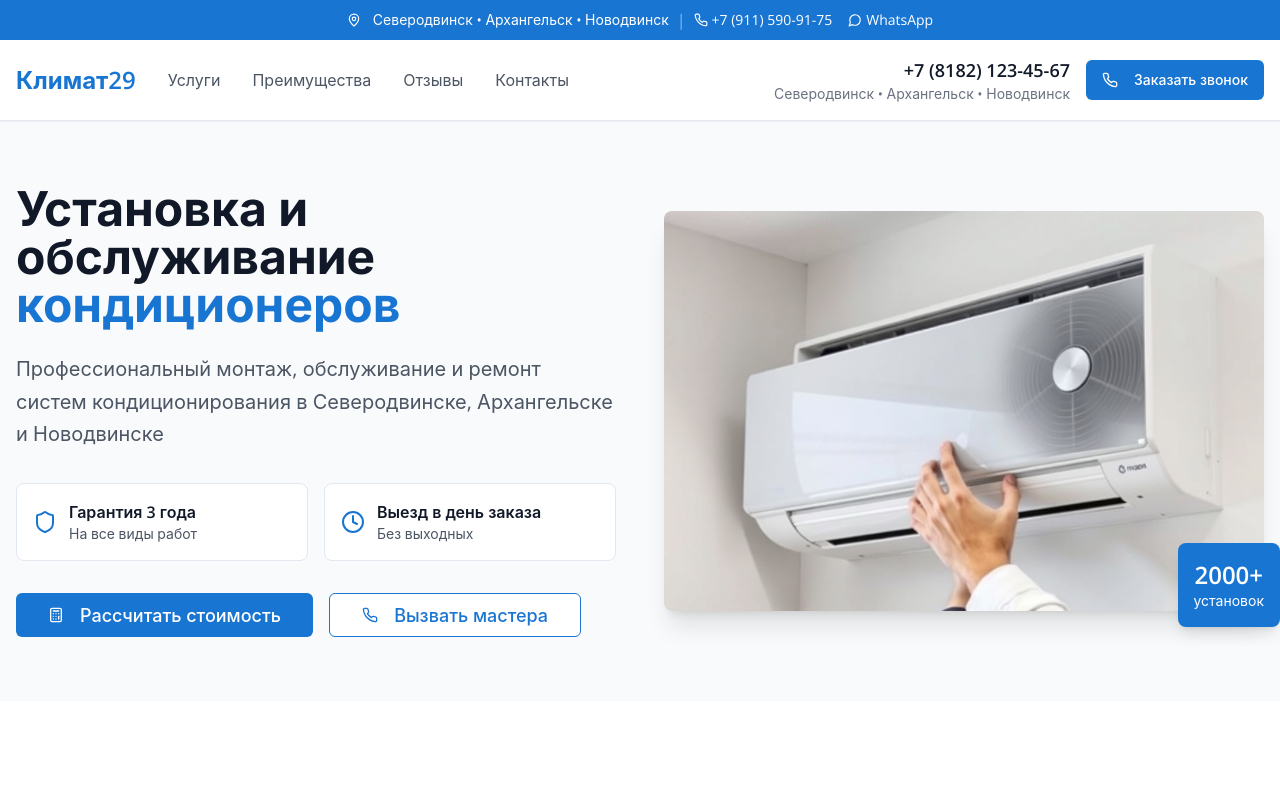
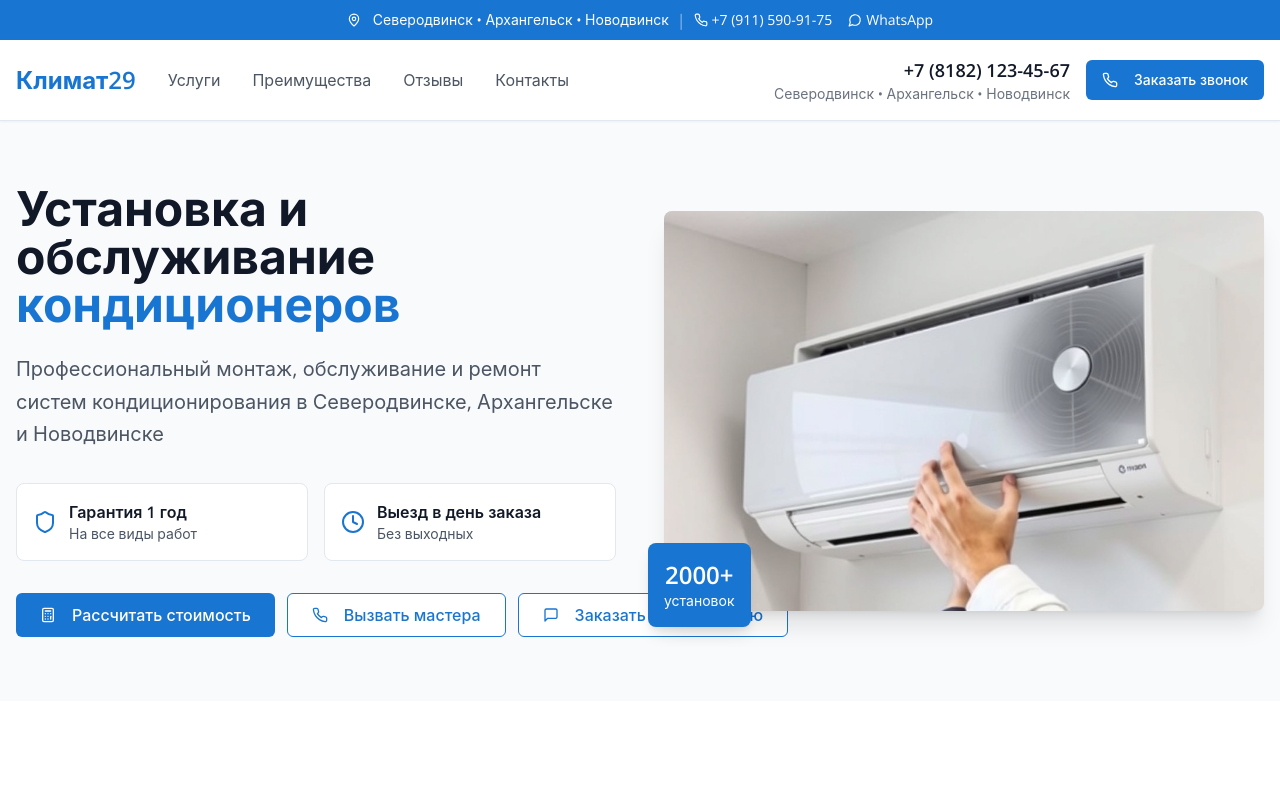
Before and after one commit to pr-poehali-dev/air-conditioning-installation, a React (Vite) app: page / in a window 1280 px wide. Shown: the top 785 px of the page. Built offline with nearby package versions, Linux system fonts and the light colour scheme.

Commit message:
Добавить гарантию и консультацию мастера

```diff
--- a/src/pages/Index.tsx
+++ b/src/pages/Index.tsx
@@ -12,7 +12,7 @@ const Index = () => {
       description: 'Монтаж настенных, кассетных и канальных кондиционеров любой сложности',
       icon: 'Settings',
       price: 'от 3 500 ₽',
-      features: ['Гарантия 3 года', 'Выезд в день заказа', 'Сертифицированные мастера']
+      features: ['Гарантия 1 год', 'Выезд в день заказа', 'Сертифицированные мастера']
     },
     {
       title: 'Обслуживание и чистка',
@@ -34,7 +34,7 @@ const Index = () => {
     {
       icon: 'Shield',
       title: 'Гарантия качества',
-      description: '3 года гарантии на монтажные работы'
+      description: '1 год гарантии на монтажные работы'
     },
     {
       icon: 'Clock',
@@ -126,7 +126,7 @@ const Index = () => {
                 <div className="flex items-center gap-3 p-4 bg-white rounded-lg border">
                   <Icon name="Shield" size={24} className="text-primary" />
                   <div>
-                    <div className="font-semibold text-gray-900">Гарантия 3 года</div>
+                    <div className="font-semibold text-gray-900">Гарантия 1 год</div>
                     <div className="text-sm text-gray-600">На все виды работ</div>
                   </div>
                 </div>
@@ -139,14 +139,18 @@ const Index = () => {
                 </div>
               </div>
 
-              <div className="flex flex-col sm:flex-row gap-4">
-                <Button size="lg" className="text-lg px-8 bg-primary hover:bg-primary/90">
-                  <Icon name="Calculator" size={20} className="mr-2" />
+              <div className="flex flex-col sm:flex-row gap-3">
+                <Button size="lg" className="text-base px-6 bg-primary hover:bg-primary/90">
+                  <Icon name="Calculator" size={18} className="mr-2" />
                   Рассчитать стоимость
                 </Button>
-                <Button variant="outline" size="lg" className="text-lg px-8 border-primary text-primary hover:bg-primary hover:text-white">
-                  <Icon name="Phone" size={20} className="mr-2" />
+                <Button variant="outline" size="lg" className="text-base px-6 border-primary text-primary hover:bg-primary hover:text-white">
+                  <Icon name="Phone" size={18} className="mr-2" />
                   Вызвать мастера
+                </Button>
+                <Button variant="outline" size="lg" className="text-base px-6 border-primary text-primary hover:bg-primary hover:text-white">
+                  <Icon name="MessageSquare" size={18} className="mr-2" />
+                  Заказать консультацию
                 </Button>
               </div>
             </div>
@@ -158,7 +162,7 @@ const Index = () => {
                   alt="Установка кондиционера"
                   className="rounded-lg shadow-xl w-full h-[400px] object-cover"
                 />
-                <div className="absolute -bottom-4 -right-4 bg-primary text-white rounded-lg p-4 shadow-lg">
+                <div className="absolute -bottom-4 -left-4 bg-primary text-white rounded-lg p-4 shadow-lg">
                   <div className="text-center">
                     <div className="text-2xl font-bold">2000+</div>
                     <div className="text-sm">установок</div>
```
